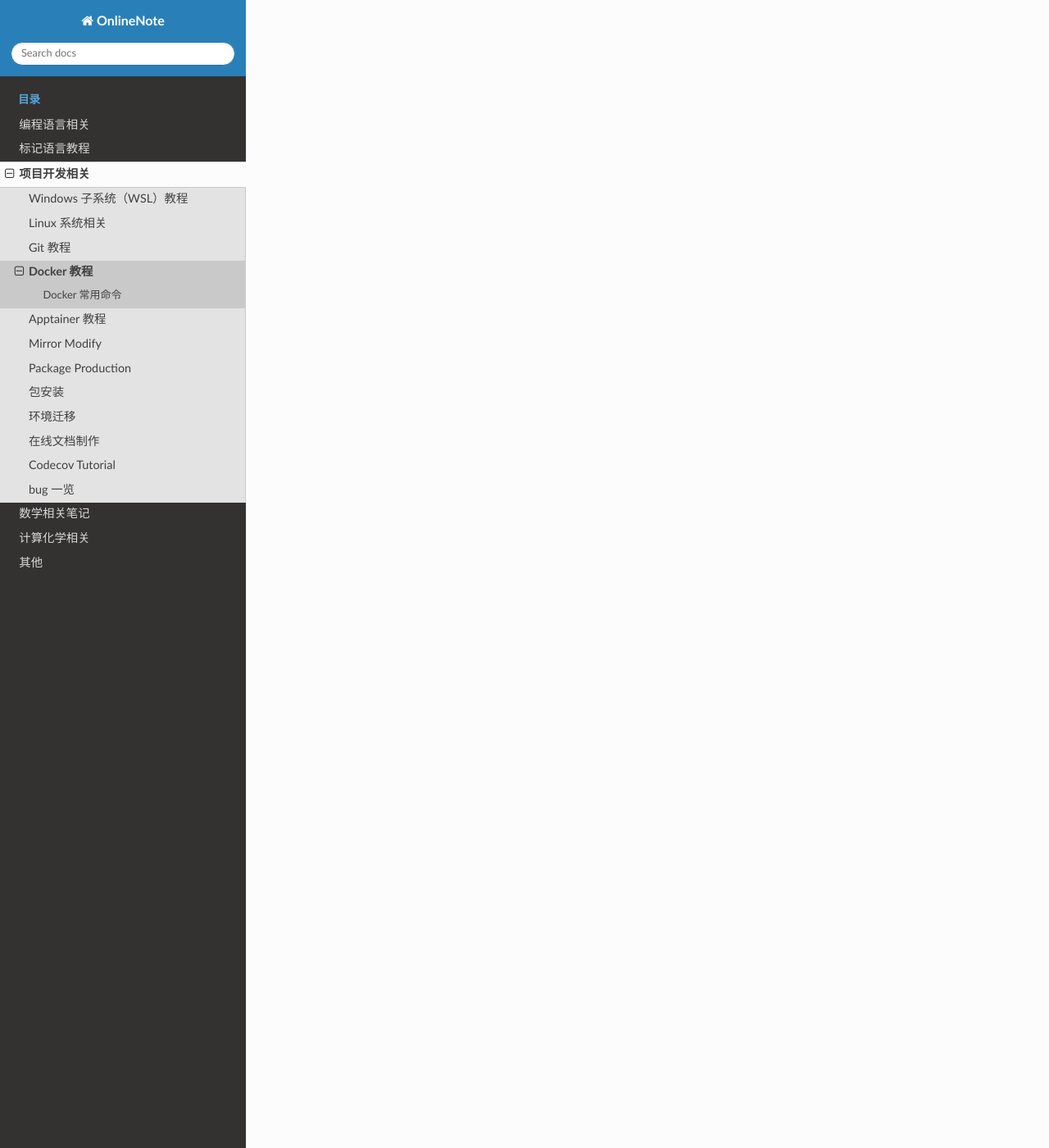
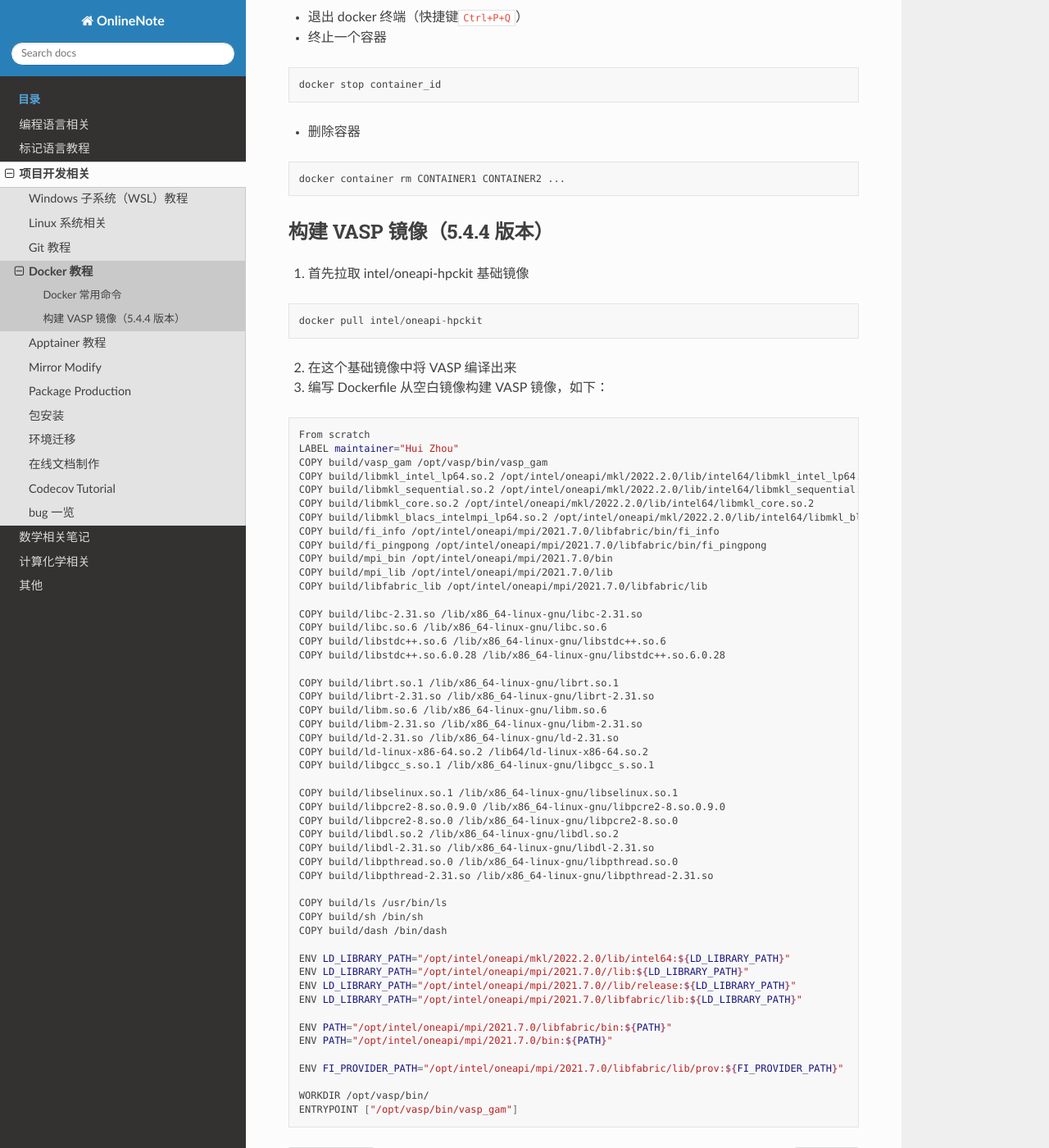
Before and after one commit to Rasic2/CodeNote, a Sphinx documentation site: the page built from docs/source/development/docker.md, in a window 1280 px wide and 1400 px high, scrolled down 1561 px. Shown: the whole window at 82% size. Built offline with Sphinx 7.4.7 and the Read the Docs theme 2.0.0, drawn with Linux system fonts in a browser that asks for light colours; some of the changed text lies outside the part shown.

Commit message:
add docker-vasp

````diff
--- a/docs/source/development/docker.md
+++ b/docs/source/development/docker.md
@@ -9,6 +9,26 @@
 ```bash
 docker pull IMAGE
 ```
+
+- 查看所有镜像
+
+```bash
+docker images
+```
+
+- 删除镜像
+
+```bash
+docker image rm IMAGE1 IMAGE2 ...
+```
+
+- 根据 `Dockerfile` 构建镜像（如 vasp:5.4.4）
+
+```bash
+docker build -t vasp:5.4.4 .
+```
+
+最后的 `.` 表示 Dockerfile 在当前目录下面。
 
 - 以某个镜像（IMAGE）启动一个容器，并在容器内执行 bash 命令
 
@@ -55,3 +75,74 @@ docker cp container_id:docker_path local_path
 ```bash
 docker stop container_id
 ```
+
+- 删除容器
+
+```bash
+docker container rm CONTAINER1 CONTAINER2 ...
+```
+
+## 构建 VASP 镜像（5.4.4 版本）
+
+1. 首先拉取 intel/oneapi-hpckit 基础镜像
+
+```
+docker pull intel/oneapi-hpckit
+```
+
+2. 在这个基础镜像中将 VASP 编译出来
+
+3. 编写 Dockerfile 从空白镜像构建 VASP 镜像，如下：
+
+```bash
+From scratch
+LABEL maintainer="Hui Zhou"
+COPY build/vasp_gam /opt/vasp/bin/vasp_gam
+COPY build/libmkl_intel_lp64.so.2 /opt/intel/oneapi/mkl/2022.2.0/lib/intel64/libmkl_intel_lp64.so.2
+COPY build/libmkl_sequential.so.2 /opt/intel/oneapi/mkl/2022.2.0/lib/intel64/libmkl_sequential.so.2
+COPY build/libmkl_core.so.2 /opt/intel/oneapi/mkl/2022.2.0/lib/intel64/libmkl_core.so.2
+COPY build/libmkl_blacs_intelmpi_lp64.so.2 /opt/intel/oneapi/mkl/2022.2.0/lib/intel64/libmkl_blacs_intelmpi_lp64.so.2
+COPY build/fi_info /opt/intel/oneapi/mpi/2021.7.0/libfabric/bin/fi_info
+COPY build/fi_pingpong /opt/intel/oneapi/mpi/2021.7.0/libfabric/bin/fi_pingpong
+COPY build/mpi_bin /opt/intel/oneapi/mpi/2021.7.0/bin
+COPY build/mpi_lib /opt/intel/oneapi/mpi/2021.7.0/lib
+COPY build/libfabric_lib /opt/intel/oneapi/mpi/2021.7.0/libfabric/lib
+
+COPY build/libc-2.31.so /lib/x86_64-linux-gnu/libc-2.31.so
+COPY build/libc.so.6 /lib/x86_64-linux-gnu/libc.so.6
+COPY build/libstdc++.so.6 /lib/x86_64-linux-gnu/libstdc++.so.6
+COPY build/libstdc++.so.6.0.28 /lib/x86_64-linux-gnu/libstdc++.so.6.0.28
+
+COPY build/librt.so.1 /lib/x86_64-linux-gnu/librt.so.1
+COPY build/librt-2.31.so /lib/x86_64-linux-gnu/librt-2.31.so
+COPY build/libm.so.6 /lib/x86_64-linux-gnu/libm.so.6
+COPY build/libm-2.31.so /lib/x86_64-linux-gnu/libm-2.31.so
+COPY build/ld-2.31.so /lib/x86_64-linux-gnu/ld-2.31.so
+COPY build/ld-linux-x86-64.so.2 /lib64/ld-linux-x86-64.so.2
+COPY build/libgcc_s.so.1 /lib/x86_64-linux-gnu/libgcc_s.so.1
+
+COPY build/libselinux.so.1 /lib/x86_64-linux-gnu/libselinux.so.1
+COPY build/libpcre2-8.so.0.9.0 /lib/x86_64-linux-gnu/libpcre2-8.so.0.9.0
+COPY build/libpcre2-8.so.0 /lib/x86_64-linux-gnu/libpcre2-8.so.0
+COPY build/libdl.so.2 /lib/x86_64-linux-gnu/libdl.so.2
+COPY build/libdl-2.31.so /lib/x86_64-linux-gnu/libdl-2.31.so
+COPY build/libpthread.so.0 /lib/x86_64-linux-gnu/libpthread.so.0
+COPY build/libpthread-2.31.so /lib/x86_64-linux-gnu/libpthread-2.31.so
+
+COPY build/ls /usr/bin/ls
+COPY build/sh /bin/sh
+COPY build/dash /bin/dash
+
+ENV LD_LIBRARY_PATH="/opt/intel/oneapi/mkl/2022.2.0/lib/intel64:${LD_LIBRARY_PATH}"
+ENV LD_LIBRARY_PATH="/opt/intel/oneapi/mpi/2021.7.0//lib:${LD_LIBRARY_PATH}"
+ENV LD_LIBRARY_PATH="/opt/intel/oneapi/mpi/2021.7.0//lib/release:${LD_LIBRARY_PATH}"
+ENV LD_LIBRARY_PATH="/opt/intel/oneapi/mpi/2021.7.0/libfabric/lib:${LD_LIBRARY_PATH}"
+
+ENV PATH="/opt/intel/oneapi/mpi/2021.7.0/libfabric/bin:${PATH}"
+ENV PATH="/opt/intel/oneapi/mpi/2021.7.0/bin:${PATH}"
+
+ENV FI_PROVIDER_PATH="/opt/intel/oneapi/mpi/2021.7.0/libfabric/lib/prov:${FI_PROVIDER_PATH}"
+
+WORKDIR /opt/vasp/bin/
+ENTRYPOINT ["/opt/vasp/bin/vasp_gam"]
+```
````
